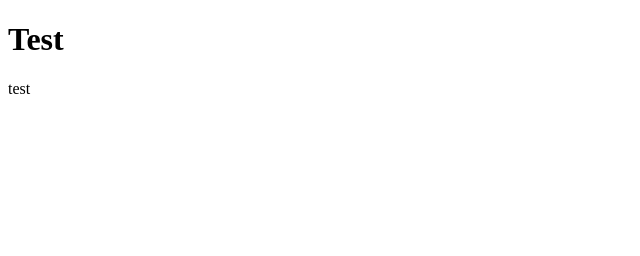
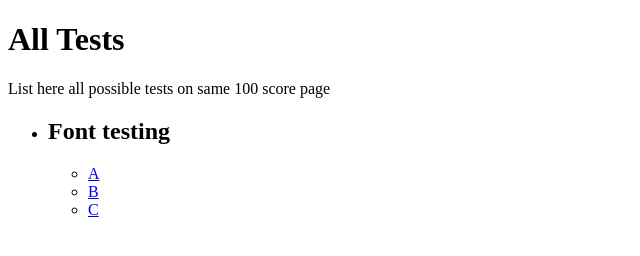
Before and after one commit to ispmdev/sandbox, a plain HTML site: page docs/index.html in a window 1280 px wide. Shown: the whole page, without its empty margins (0-640 px from the left). Drawn offline with Linux system fonts and the light colour scheme.

Commit message:
Update index.html

```diff
--- a/docs/index.html
+++ b/docs/index.html
@@ -5,8 +5,23 @@
     <title>Sandbox</title>
 </head>
 <body>
-   <h1>Test</h1>
-   <p>test</p>
+   <h1>All Tests</h1>
+   <p>List here all possible tests on same 100 score page</p>
+    <ul>
+        <li>
+            <h2>Font testing</h2>
+            <ul>
+                <li>
+                    <a href="/01-fonts/a.html">A</a>
+                </li>
+                <li>
+                    <a href="/02-fonts/b.html">B</a>
+                </li>
+                <li>
+                    <a href="/03-fonts/c.html">C</a>
+                </li>
+            </ul>
+    </ul>
 
 </body>
 </html>
```
